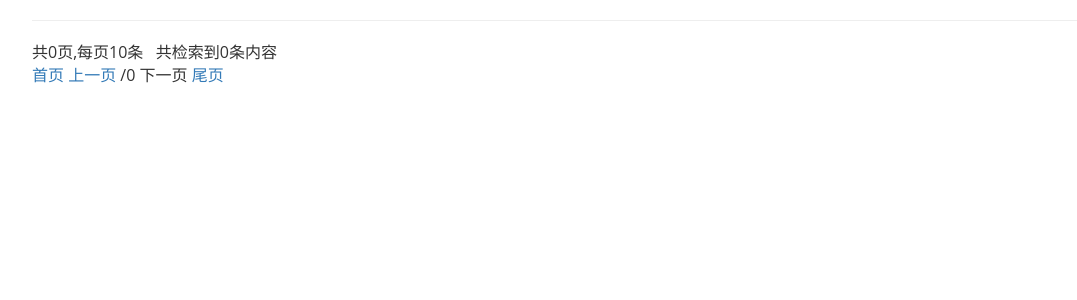
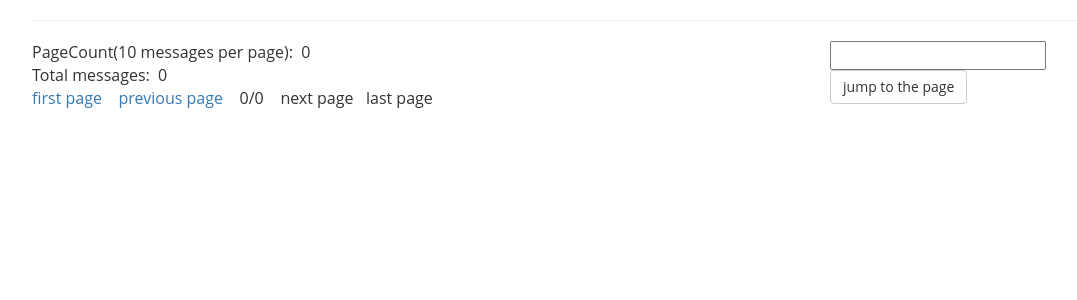
Before and after one commit to ltzone/EE101Lab, a PHP site: page /solr/conference.php?conference_id=1 in a window 1280 px wide. Shown: the part 65-365 px from the top of the page, without its empty margins (38-1115 px from the left). Run offline with PHP 8.4, Linux system fonts and the light colour scheme; data that the repository does not hold is empty.

Commit message:
增加了跳转页面

```diff
--- a/conference.php
+++ b/conference.php
@@ -33,10 +33,14 @@
 			echo "</div>";
 
 		$page_num=$_GET['page'];
+		if(!$page_num)$page_num=1;
+		if($page_num<0)$page_num=1;
+
 		$result = mysqli_query($link, "SELECT count(PaperID) from papers where ConferenceID='$conference_id' ");
 		$row = $result->fetch_array();
 		$num_results = $row[0];
 		$page_total=(integer)(($num_results+9)/10);
+		if($page_num>$page_total)$page_num=$page_total;
 
 
 		$result = mysqli_query($link, "SELECT PaperID from papers where ConferenceID='$conference_id'limit ".(($page_num-1)*10).",10 ");
@@ -80,45 +84,46 @@
 			}
 
 			// 翻页模块
-			echo '<p>共'.$page_total.'页,每页10条   共检索到'.$num_results.'条内容</p>';
+			echo '<p>PageCount(10 messages per page):&nbsp;&nbsp;'.$page_total.'    </p>';
+			echo '<p>Total messages:&nbsp;&nbsp;'.$num_results.'</p>';
 			if($page_total>$page_num )
 			{
 			  	if($page_num>1)
 			  	{
-				  	echo '<a href="./conference.php?page=1&conference_id='.($conference_ex_id).'">首页</a>    ';
-				  	echo '<a href="./conference.php?page='.($page_num-1).'&conference_id='.($conference_ex_id).'">上一页</a>';
-				  	echo " "."$page_num".'/'."$page_total"." ";
-				  	echo '<a href="./conference.php?page='.($page_num+1).'&conference_id='.($conference_ex_id).'">下一页</a>';
-				  	echo '<a href="./conference.php?page='.($page_total).'&conference_id='.($conference_ex_id).'">    尾页</a>';
+				  	echo '<a href="./conference.php?page=1&conference_id='.($conference_ex_id).'">first page&nbsp;&nbsp;&nbsp;</a>    ';
+				  	echo '<a href="./conference.php?page='.($page_num-1).'&conference_id='.($conference_ex_id).'"> previous page&nbsp;&nbsp;&nbsp;</a>';
+				  	echo " "."$page_num".'/'."$page_total"."&nbsp;&nbsp;&nbsp; ";
+				  	echo '<a href="./conference.php?page='.($page_num+1).'&conference_id='.($conference_ex_id).'">next page&nbsp;&nbsp;&nbsp;</a>';
+				  	echo '<a href="./conference.php?page='.($page_total).'&conference_id='.($conference_ex_id).'">    last page</a>';
 
 			  	}
 			  	else
 			  	{
-			  		echo '<a href="./conference.php?page=1&conference_id='.($conference_ex_id).'">首页</a>    ';
-			  		echo '上一页';
-				  	echo " "."$page_num".'/'."$page_total"." ";
-				  	echo '<a href="./conference.php?page='.($page_num+1).'&conference_id='.($conference_ex_id).'">下一页</a>';
-					echo '<a href="./conference.php?page='.($page_total).'&conference_id='.($conference_ex_id).'">    尾页</a>';
+			  		echo 'first page&nbsp;&nbsp;&nbsp;  ';
+			  		echo ' previous page&nbsp;&nbsp;&nbsp;';
+				  	echo " "."$page_num".'/'."$page_total"."&nbsp;&nbsp;&nbsp; ";
+				  	echo '<a href="./conference.php?page='.($page_num+1).'&conference_id='.($conference_ex_id).'">next page&nbsp;&nbsp;&nbsp;</a>';
+					echo '<a href="./conference.php?page='.($page_total).'&conference_id='.($conference_ex_id).'">    last page&nbsp;&nbsp;&nbsp;</a>';
 			  	}
 			}
 			else
 			{
 				if($page_total==1)
 				{
-		  		echo '<a href="./conference.php?page=1&conference_id='.($conference_ex_id).'">首页</a>    ';
-		  		echo '上一页';
-			  	echo " "."$page_num".'/'."$page_total"." ";
-			  	echo '下一页';
-			  	echo '<a href="./conference.php?page='.($page_total).'&conference_id='.($conference_ex_id).'">   尾页</a>';
+		  		echo 'first page&nbsp;&nbsp;&nbsp;    ';
+		  		echo ' previous page&nbsp;&nbsp;&nbsp;';
+			  	echo " "."$page_num".'/'."$page_total"." &nbsp;&nbsp;&nbsp;";
+			  	echo 'next page&nbsp;&nbsp;&nbsp;';
+			  	echo 'last page&nbsp;&nbsp;&nbsp;';
 
 				}
 				else
 				{
-					echo '<a href="./conference.php?page=1&conference_id='.($conference_ex_id).'">首页</a>     ';
-					echo '<a href="./conference.php?page='.($page_num-1).'&conference_id='.($conference_ex_id).'">上一页</a>';
-		  		echo " "."$page_num".'/'."$page_total"." ";
-		  		echo '下一页';
-		  	    echo '<a href="./conference.php?page='.($page_total).'&conference_id='.($conference_ex_id).'">    尾页</a>';
+					echo '<a href="./conference.php?page=1&conference_id='.($conference_ex_id).'">first page&nbsp;&nbsp;&nbsp;</a>     ';
+					echo '<a href="./conference.php?page='.($page_num-1).'&conference_id='.($conference_ex_id).'"> previous page&nbsp;&nbsp;&nbsp;</a>';
+		  		echo " "."$page_num".'/'."$page_total"."&nbsp;&nbsp;&nbsp; ";
+		  		echo 'next page&nbsp;&nbsp;&nbsp;';
+		  	    echo 'last page';
 				}
 			}
 			echo "</div>";
@@ -133,6 +138,20 @@
 		}
 
 	?>
+	<form  action="conference.php">
+
+
+
+			      <input type="integer"  id="page" name="page">
+
+			    <br>
+
+			  <input name="conference_id" type="hidden" id="conference_id" value="<?php echo $conference_id;?>" />
+
+			      <button type="submit" class="btn btn-default">jump to the page</button>
+
+
+			</form>
 </div>
 </body>
 </html>
```
Also changed, not shown: author.php (+42 -21 lines).
